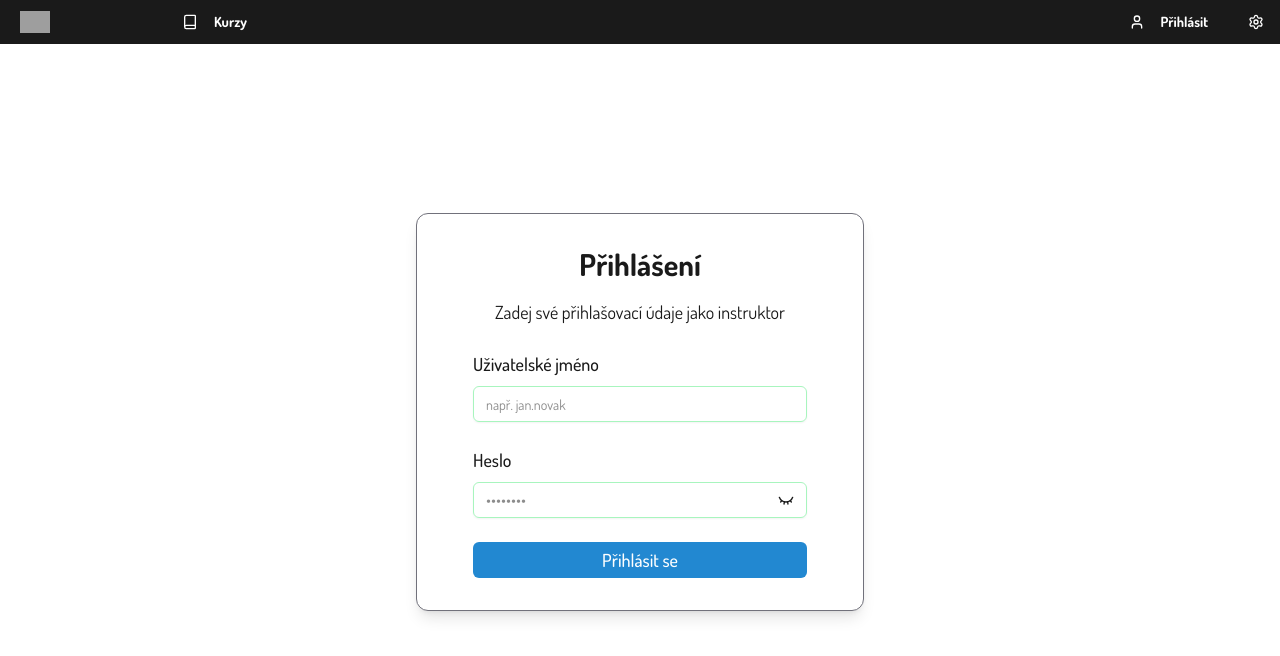
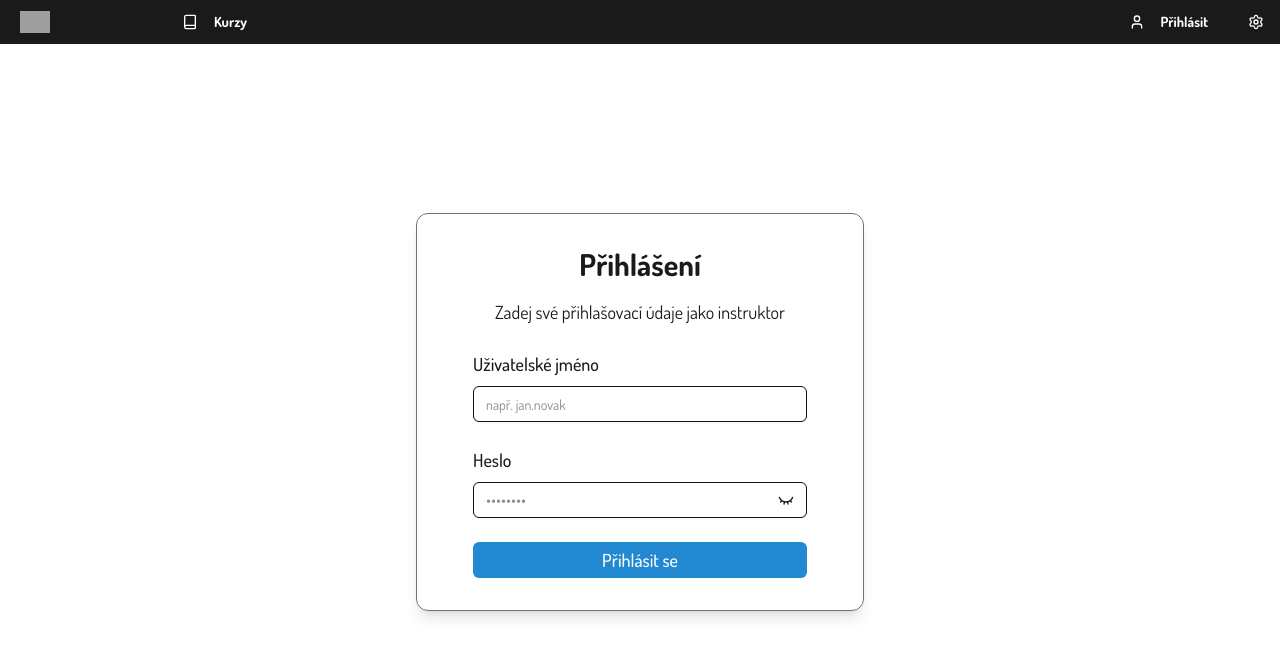
Before and after one commit to NightmarePog/TdA26-Brain--brain-nullptr-, a Next.js app in the folder apps/web/: page /login in a window 1280 px wide. Shown: the top 656 px of the page. Built offline with nearby package versions, Linux system fonts and the light colour scheme; grey boxes are pictures that could not be loaded; what tw-animate would draw is missing.

Commit message:
fix(frontend): colors

```diff
--- /dev/null
+++ b/apps/web/app/dashboard/[...id].tsx
@@ -0,0 +1,46 @@
+import { CoursesApi } from "@/lib/api";
+import { zodResolver } from "@hookform/resolvers/zod";
+import { useQuery } from "@tanstack/react-query";
+import { useParams } from "next/navigation";
+import { useForm } from "react-hook-form";
+import { z } from "zod";
+
+const formSchema = z.object({
+  name: z.string().min(1, "Zadejte název"),
+  description: z.string().min(1, "zadej popisek"),
+});
+
+const DashboardPage = () => {
+  const { id } = useParams<{ id: string }>();
+
+  const form = useForm<z.infer<typeof formSchema>>({
+    resolver: zodResolver(formSchema),
+    defaultValues: {
+      name: "",
+      description: "",
+    },
+  });
+
+  const { isPending, isError, error, data } = useQuery({
+    queryKey: ["course", id],
+    queryFn: () => CoursesApi.get(id as string),
+    enabled: !!id,
+  });
+
+  // ⬇️ jakmile dorazí data, nastavíme form
+  useEffect(() => {
+    if (data) {
+      form.reset({
+        name: data.name,
+        description: data.description,
+      });
+    }
+  }, [data, form]);
+
+  if (isPending) return <>pending</>;
+  if (isError) return <>{error.message}</>;
+
+  return <form>{/* form fields */}</form>;
+};
+
+export default DashboardPage;
--- a/apps/web/app/globals.css
+++ b/apps/web/app/globals.css
@@ -25,7 +25,7 @@
 
     --border: #dce6ef;
     --ring: #0070bb;
-    --input: #a8f5be;
+    --input: #111111;
     --popover: #f8faff;
     --popover-background: #1a1a2c;
 }
@@ -51,7 +51,7 @@
     --card-foreground: #ffffff;
     --border: #2592b8;
     --ring: #0070bb;
-    --input: #49b3b4;
+    --input: #111111;
     --popover: #1a1a2c;
     --popover-background: #1a1a2c;
     --popover-foreground: #ffffff;
--- a/apps/web/package.json
+++ b/apps/web/package.json
@@ -32,7 +32,7 @@
 		"phosphor-react": "^1.4.1",
 		"react": "19.2.0",
 		"react-dom": "19.2.0",
-		"react-hook-form": "^7.66.0",
+		"react-hook-form": "^7.69.0",
 		"react-icons": "^5.5.0",
 		"sonner": "^2.0.7",
 		"tailwind-merge": "^3.3.1",
```
Also changed, not shown: 1 other file (tests, documents, lock files or other folders).
